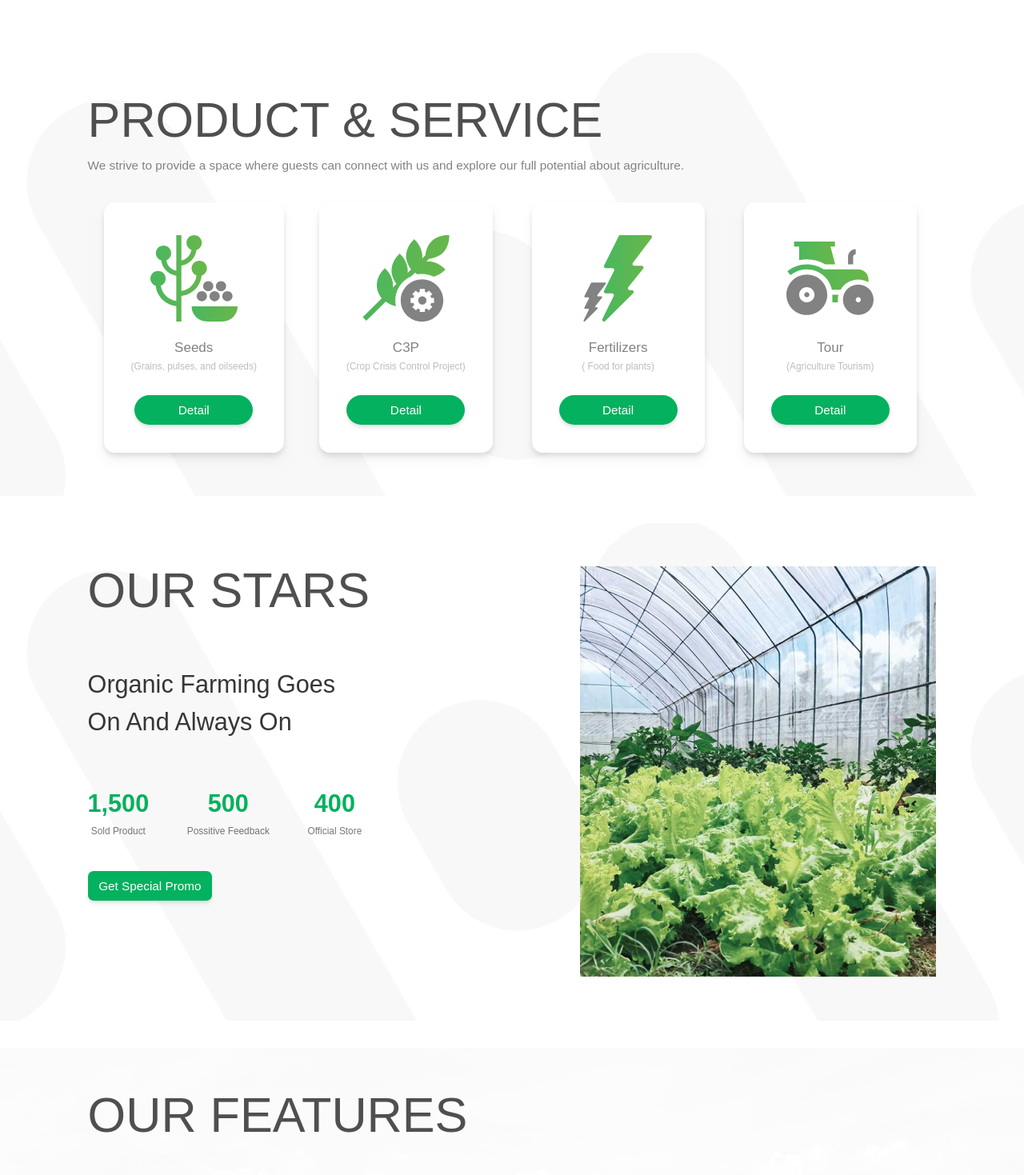
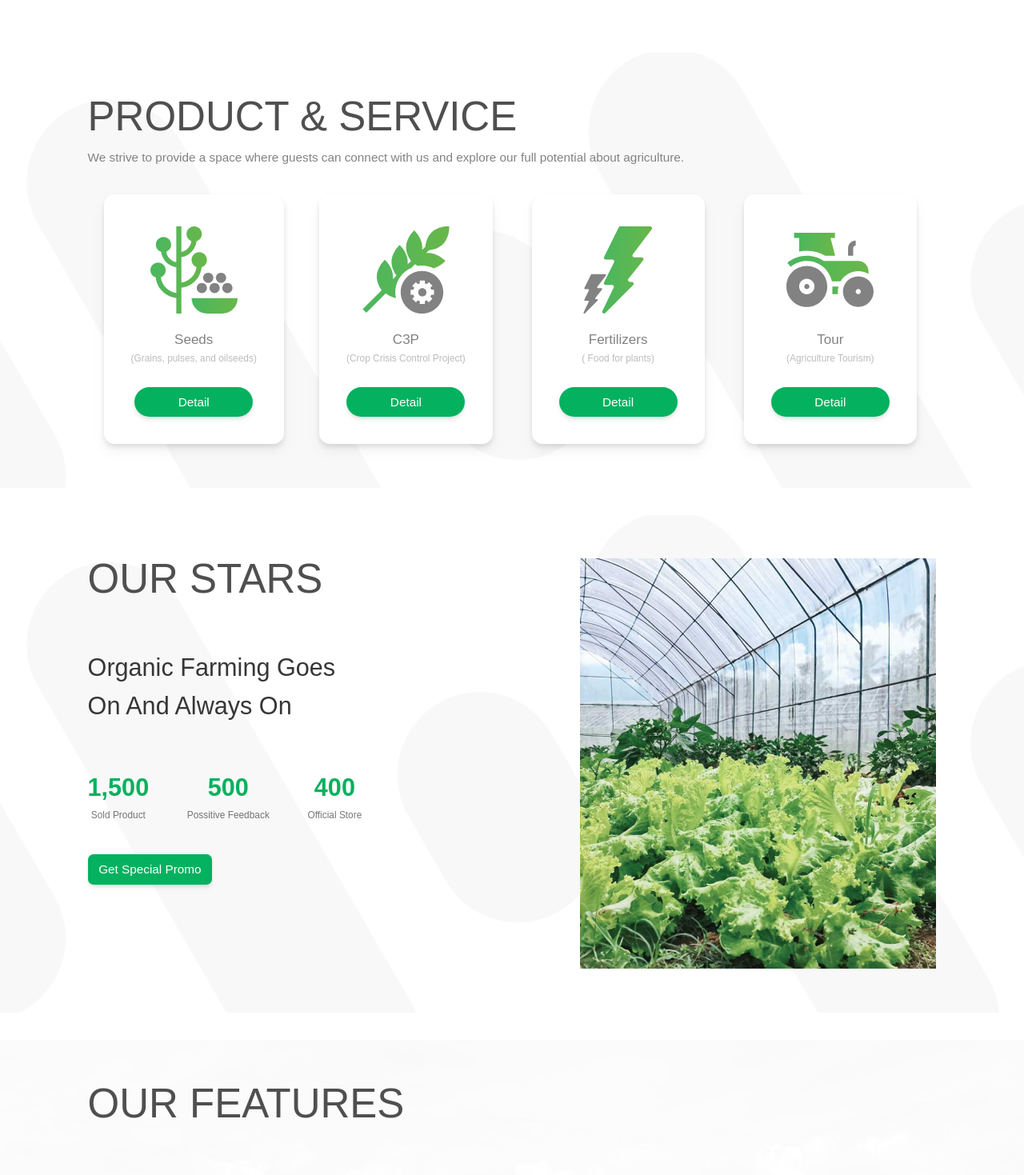
Before and after one commit to kobulwidodo/agrokan-frontend, a React (Create React App) app: page / in a window 1280 px wide. Shown: the part 581-2050 px from the top of the page at 80% size. Built offline with nearby package versions, Linux system fonts and the light colour scheme.

Commit message:
change font size

```diff
--- a/src/pages/Home/index.jsx
+++ b/src/pages/Home/index.jsx
@@ -45,7 +45,7 @@ const Home = () => {
       </div>
       <div className="bg-home bg-no-repeat bg-cover">
         <div className="max-w-7xl mx-auto py-16 px-4 mt-10">
-          <h1 className="text-[#4F4F4F] text-7xl font-normal">
+          <h1 className="text-[#4F4F4F] text-6xl font-normal">
             PRODUCT & SERVICE
           </h1>
           <p className="text-[#828282] font-normal text-lg mt-4">
@@ -79,7 +79,7 @@ const Home = () => {
       <div className="bg-home bg-no-repeat bg-cover">
         <div className="max-w-7xl flex mx-auto py-16 px-4 mt-10">
           <div className="flex-1">
-            <h1 className="text-[#4F4F4F] text-7xl font-normal">OUR STARS</h1>
+            <h1 className="text-[#4F4F4F] text-6xl font-normal">OUR STARS</h1>
             <h2 className="mt-20 text-[#363636] font-medium text-4xl">
               Organic Farming Goes
             </h2>
@@ -117,7 +117,7 @@ const Home = () => {
       </div>
       <div className="bg-feature bg-cover bg-no-repeat">
         <div className="max-w-7xl mx-auto py-16 px-4 mt-10">
-          <h1 className="text-[#4F4F4F] text-7xl font-normal">OUR FEATURES</h1>
+          <h1 className="text-[#4F4F4F] text-6xl font-normal">OUR FEATURES</h1>
           <h2 className="text-[#003D38] text-5xl font-semibold mt-24 text-center">
             Variety Of Agriculture
           </h2>
@@ -205,7 +205,7 @@ const Home = () => {
         </div>
       </div>
       <div className="max-w-7xl mx-auto py-16 px-4 mt-10">
-        <h1 className="text-[#4F4F4F] text-7xl font-normal">MOST POPULAR</h1>
+        <h1 className="text-[#4F4F4F] text-6xl font-normal">MOST POPULAR</h1>
         <div className="grid grid-cols-2 md:grid-cols-4 gap-x-7">
           <div className="border-2 border-[#76767540] px-10 py-6 mt-20">
             <img src={fertilizer} className="rounded-full mx-auto" alt="" />
@@ -283,7 +283,7 @@ const Home = () => {
       </div>
       <div className="bg-testimonial bg-no-repeat bg-cover">
         <div className="max-w-7xl mx-auto py-16 px-4 mt-10">
-          <h1 className="text-[#4F4F4F] text-7xl font-normal">TESTIMONIALS</h1>
+          <h1 className="text-[#4F4F4F] text-6xl font-normal">TESTIMONIALS</h1>
           <div className="grid grid-cols-1 sm:grid-cols-2 md:grid-cols-4 gap-x-7 gap-y-10 md:gap-y-0 mt-20">
             <div className="mx-auto text-center">
               <img src={userImage} alt="" className="rounded-full mx-auto" />
```
